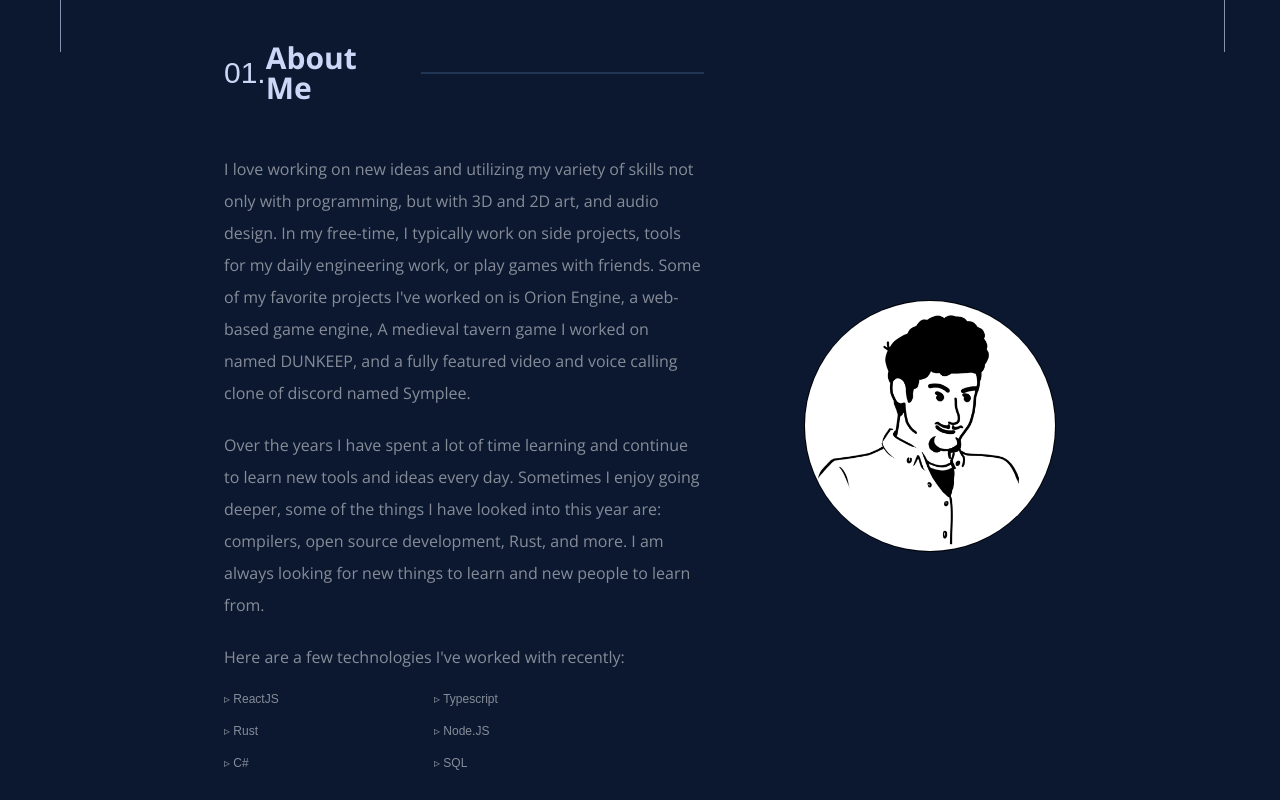
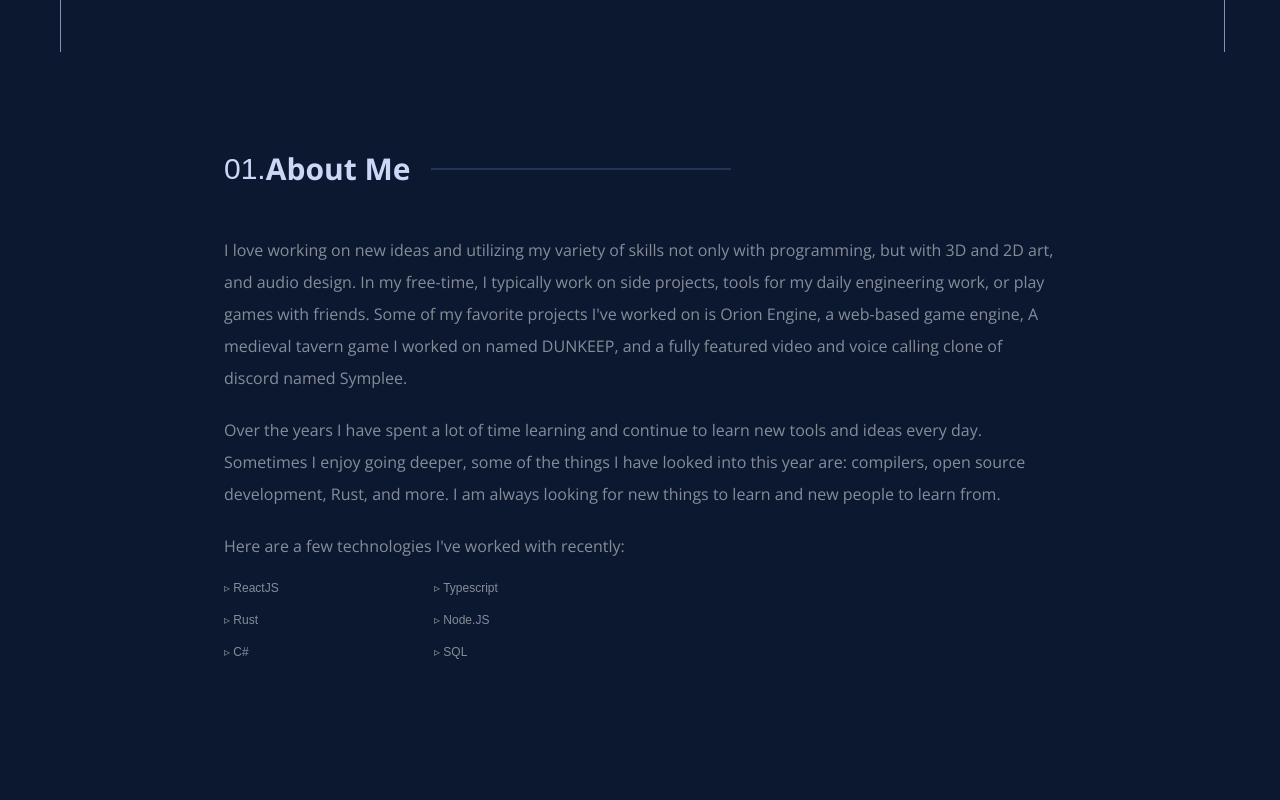
Before and after one commit to NateTheDev1/portfolio-v4, a React (Create React App) app: page / in a window 1280 px wide. Shown: the part 728-1528 px from the top of the page. Built offline with nearby package versions, Linux system fonts and the light colour scheme; a web font is replaced by a local one.

Commit message:
Ready for publish

```diff
--- a/src/styles/index.scss
+++ b/src/styles/index.scss
@@ -6,6 +6,7 @@
 
 * {
   --webkit-font-smoothing: antialiased;
+  box-sizing: border-box;
 }
 
 html {
@@ -15,8 +16,7 @@ html {
 body {
   background-color: #0b1830;
   color: white;
-  overflow: hidden;
-  overflow-y: scroll;
+  padding: auto;
 }
 
 h1 {
@@ -73,6 +73,10 @@ h1 {
   height: 50vh;
   width: 65%;
 
+  @media (max-width: 1300px) {
+    width: 100%;
+    padding: 50px;
+  }
 
   .tagline {
     font-weight: 400;
@@ -140,6 +144,11 @@ h1 {
   max-width: 1700px;
   min-height: 50vh;
 
+  @media (max-width: 1300px) {
+    width: 100%;
+    padding: 50px;
+  }
+
   h2 {
     font-family: var(--font-sans);
     display: flex;
@@ -167,6 +176,10 @@ h1 {
     flex-wrap: wrap;
     justify-content: space-between;
 
+    @media (max-width: 1300px) {
+      flex-direction: column;
+    }
+
     .project-card {
       width: 45%;
       height: 350px;
@@ -176,6 +189,10 @@ h1 {
       margin-bottom: 50px;
       display: flex;
       align-items: center;
+
+      @media (max-width: 1300px) {
+        width: 100%;
+      }
 
       .content {
         display: flex;
@@ -247,6 +264,11 @@ h1 {
   margin-top: 200px;
   max-width: 1700px;
   height: 50vh;
+
+  @media (max-width: 780px) {
+    width: 100%;
+    padding: 50px;
+  }
 
   h2 {
     font-family: var(--font-sans);
@@ -341,6 +363,18 @@ h1 {
   margin: 0 auto;
   max-width: 1700px;
 
+  @media (max-width: 1356px) {
+    img {
+      display: none;
+    }
+  }
+
+  @media (max-width: 780px) {
+    width: 100%;
+    margin: 0 auto;
+    padding: 50px;
+  }
+
   .left {
     flex-direction: column;
     justify-content: center;
@@ -409,9 +443,9 @@ h1 {
   margin: 0 auto;
   max-width: 1700px;
 
-  @media(max-width: 780px){
+  @media (max-width: 780px) {
     width: 100%;
-    padding: 20px;
+    padding: 50px;
     margin: 0 auto;
   }
 
@@ -443,8 +477,9 @@ h1 {
   }
 }
 
-.socials-left, .email-right {
-  @media(max-width: 780px) {
+.socials-left,
+.email-right {
+  @media (max-width: 780px) {
     display: none !important;
   }
 }
@@ -532,7 +567,8 @@ h1 {
   }
 }
 
-.menu-close-btn, .menu-open-btn {
+.menu-close-btn,
+.menu-open-btn {
   cursor: pointer;
   transition: 0.2s ease-in-out;
 
@@ -541,10 +577,9 @@ h1 {
   }
 }
 
-
 .menu-open-btn {
   position: sticky;
-  top: 0;
+  top: 20px;
   float: right;
   margin-right: 30px;
   margin-top: 30px;
```
